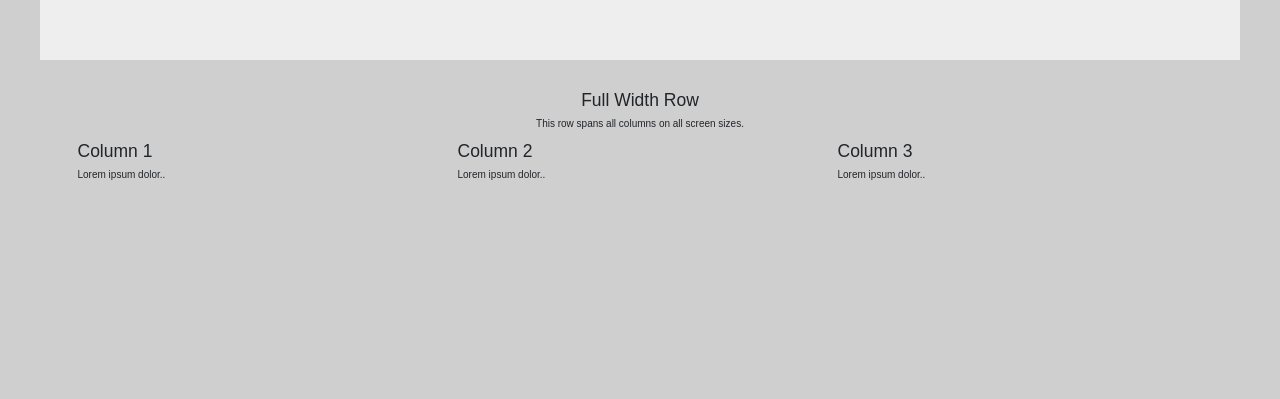
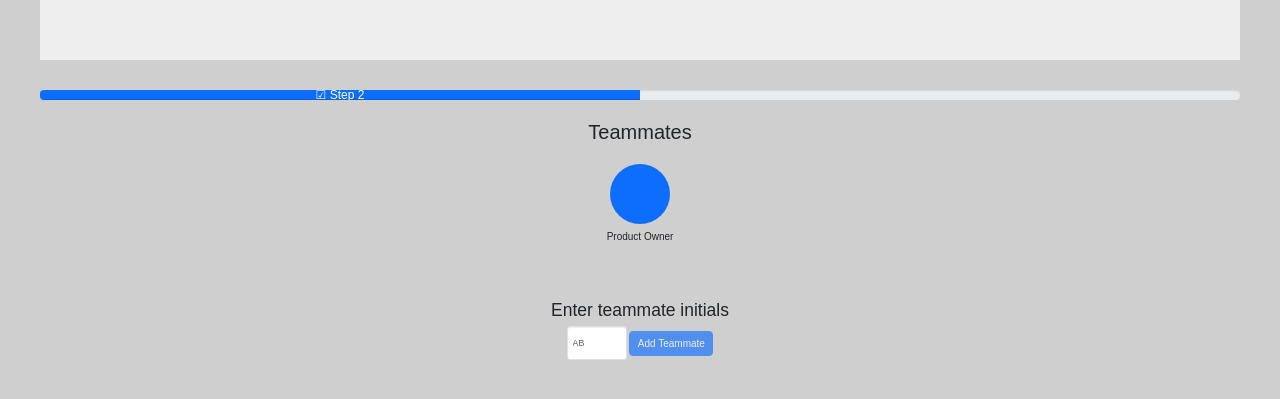
Before and after one commit to lms651/scrum-poker, a plain HTML site: page assembleTeam.html in a window 1280 px wide. Shown: the part 203-602 px from the top of the page. Drawn offline with nearby package versions, Linux system fonts and the light colour scheme.

Commit message:
Added ability to create circles with initials

```diff
--- a/assembleTeam.html
+++ b/assembleTeam.html
@@ -18,7 +18,23 @@
 
   <link rel="stylesheet" href="stylesheet.css">
 
-  <title>Scrum Poker | Welcome</title>
+  <style>
+  .circle {
+    width: 60px;
+    height: 60px;
+    border-radius: 50%;
+    background-color: #0d6efd; /* Bootstrap primary blue */
+    color: white;
+    display: flex;
+    align-items: center;
+    justify-content: center;
+    font-weight: bold;
+    font-size: 24px;
+    margin: 0 auto;
+  }
+</style>
+
+  <title>Scrum Poker | Assemble Team</title>
 
 </head>
 <body>
@@ -28,32 +44,62 @@
   <p>Resize this responsive page to see the effect!</p>
 </div>
 
+<div class="progress">
+  <div class="progress-bar" role="progressbar" aria-valuenow="50"
+  aria-valuemin="0" aria-valuemax="100" style="width:50%">
+    ☑ Step 2
+  </div>
+</div>
+
 <div class="container">
-  <div class="row">
-    <!-- Full width centered text -->
-    <div class="col-12 text-center">
-      <h3>Full Width Row</h3>
-      <p>This row spans all columns on all screen sizes.</p>
+  <div class="row" id="teammate-grid">
+    <!-- Full width centered heading -->
+    <div class="col-12 text-center mb-4">
+      <h2>Teammates</h2>
     </div>
 
-    <!-- Following columns -->
-    <div class="col-6 col-md-4">
-      <h3>Column 1</h3>
-      <p>Lorem ipsum dolor..</p>
+    <!-- Product Owner row: spans 2 columns on small+ -->
+    <div class="col-12 col-sm-8 offset-sm-2 text-center mb-4">
+      <div class="circle mx-auto" id="po-circle">PO</div>
+      <p class="mt-2">Product Owner</p>
+
     </div>
-    <div class="col-6 col-md-4">
-      <h3>Column 2</h3>
-      <p>Lorem ipsum dolor..</p>
+
+    <!-- Teammate slots -->
+    <div class="col-6 col-md-4 d-flex justify-content-center mb-4">
+      <!-- Teammate initials go here -->
     </div>
-    <div class="col-6 col-md-4">
-      <h3>Column 3</h3>
-      <p>Lorem ipsum dolor..</p>
-    </div>
+    <div class="col-6 col-md-4 d-flex justify-content-center mb-4"></div>
+    <div class="col-6 col-md-4 d-flex justify-content-center mb-4"></div>
+    <!-- Add more if needed -->
   </div>
+</div>
+
+<!-- <div class="text-center mb-4">
+  <button id="add-teammate-btn" class="btn btn-primary">Add Teammate</button>
+</div> -->
+
+<div class="container my-4 text-center">
+  <h3>Enter teammate initials</h3>
+  <input type="text" class="form-control form-control-sm d-inline-block" id="new-initials"
+    maxlength="2" style="width: 60px; text-transform: uppercase;" placeholder="AB"
+    oninput="this.value = this.value.replace(/[^a-zA-Z]/g, '')" required>
+  <button id="add-teammate-btn" class="btn btn-primary ml-2">Add Teammate</button>
 </div>
 
 <script src="https://cdn.jsdelivr.net/npm/bootstrap@5.3.3/dist/js/bootstrap.bundle.min.js"></script>
 
+<!-- <script>
+  window.onload = function () {
+    const poInitials = localStorage.getItem('productOwnerInitials');
+    const poCircle = document.getElementById('po-circle');
+    if (poCircle) {
+      poCircle.textContent = poInitials;
+    }
+  };
+</script> -->
+
+<script type="module" src="team.js"></script>
 
 </body>
 </html>
--- /dev/null
+++ b/team.js
@@ -0,0 +1,40 @@
+document.addEventListener('DOMContentLoaded', () => {
+  // Show PO initials
+  const poInitials = localStorage.getItem('productOwnerInitials');
+  const poCircle = document.getElementById('po-circle');
+  if (poCircle) {
+    poCircle.textContent = poInitials;
+  }
+
+  // Add teammate button logic
+  const addBtn = document.getElementById('add-teammate-btn');
+  const input = document.getElementById('new-initials');
+  if (!addBtn || !input) return;
+
+  // Enable/disable button based on input
+  input.addEventListener('input', () => {
+    const isValid = /^[A-Za-z]{1,2}$/.test(input.value.trim());
+    addBtn.disabled = !isValid;
+  });
+
+  addBtn.addEventListener('click', () => {
+    const initials = input.value.trim().toUpperCase();
+    if (!/^[A-Z]{1,2}$/.test(initials)) return;
+
+    const slots = document.querySelectorAll('.col-6.col-md-4');
+    for (const slot of slots) {
+      if (slot.innerHTML.trim() === '') {
+        const circle = document.createElement('div');
+        circle.className = 'circle';
+        circle.textContent = initials;
+        slot.appendChild(circle);
+        input.value = '';
+        addBtn.disabled = true;
+        input.focus();
+        return;
+      }
+    }
+  });
+
+  addBtn.disabled = true; // initial state
+});
```
Also changed, not shown: startgame.html (+4 -2 lines).
